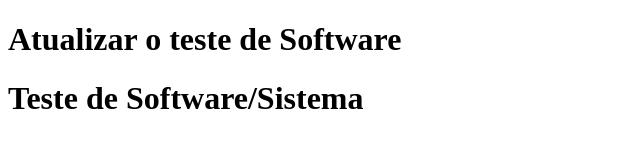
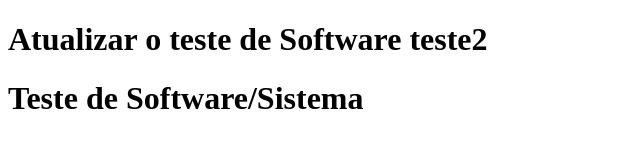
Before and after one commit to impacta-es13-gcm-grupo02/impacta-es13--gcm-grupo02.github.io., a plain HTML site: page teste/index.html in a window 1280 px wide. Shown: the whole page, without its empty margins (0-640 px from the left). Drawn offline with Linux system fonts and the light colour scheme.

Commit message:
Closed #8
Closed #8

```diff
--- a/teste/index.html
+++ b/teste/index.html
@@ -2,7 +2,7 @@
 <html lang="pt-br">
   <head>
     <title>Teste de Software/Sistema</title>
-      <h1>Atualizar o teste de Software</h1
+      <h1>Atualizar o teste de Software teste2</h1>
     <meta charset="utf-8">
   </head>
   <body>
```
